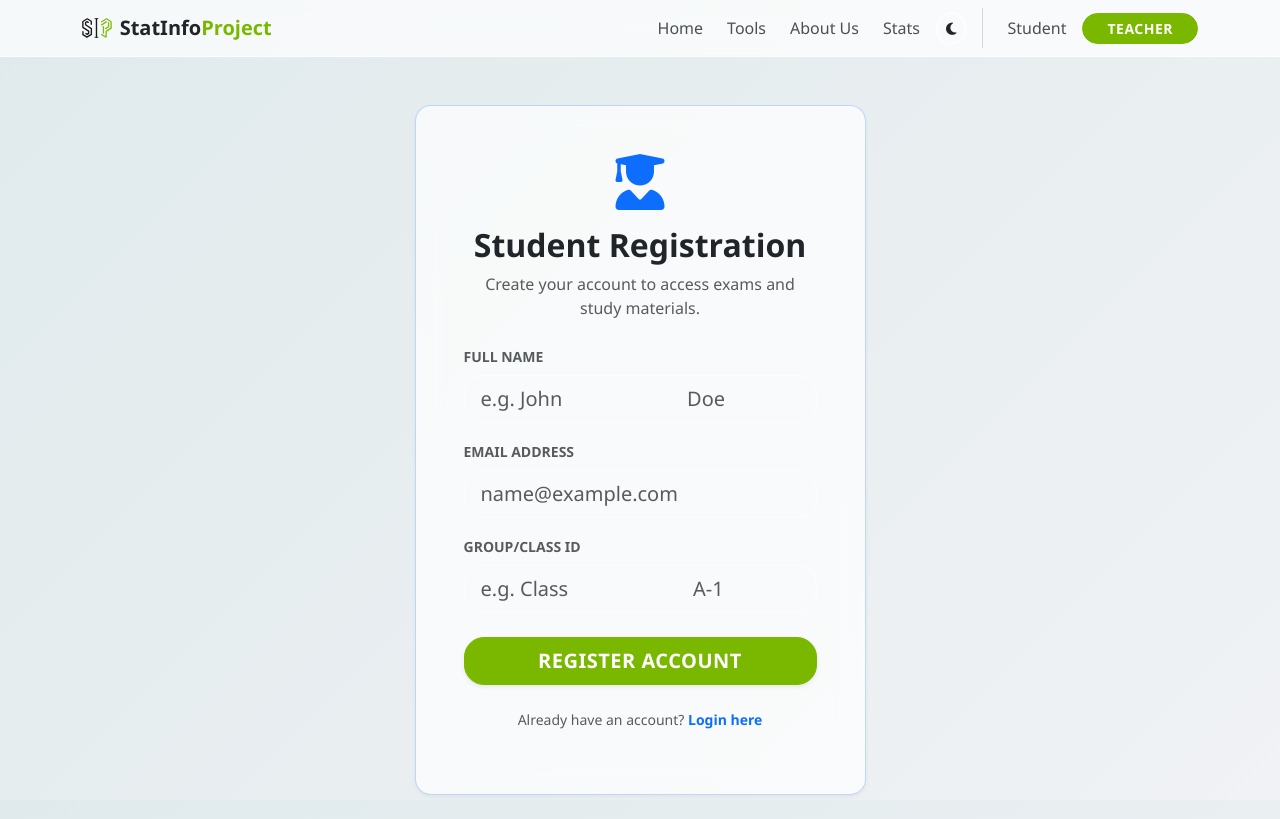
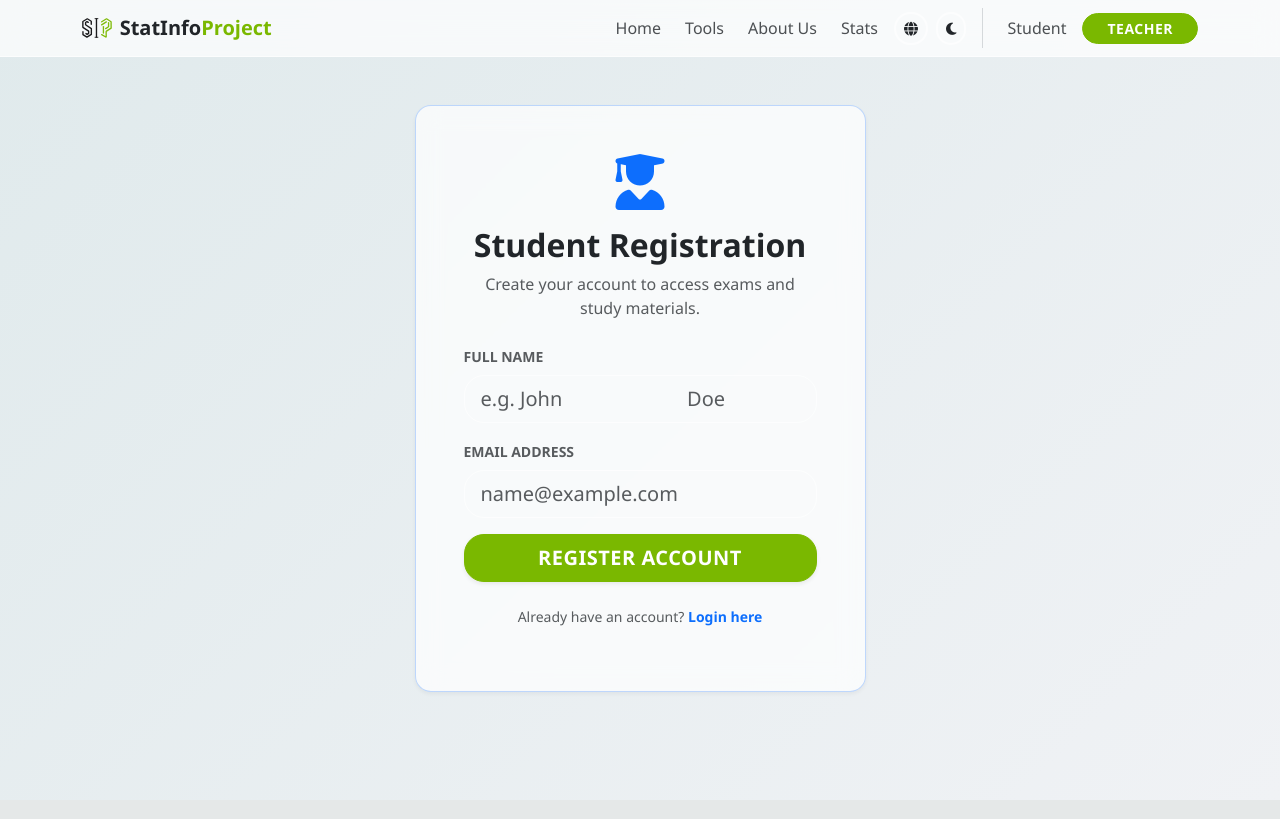
Before and after one commit to havin231/StatInfoProject, a Flask app: page /student/signup in a window 1280 px wide. Run offline with Flask 3, Linux system fonts and the light colour scheme; some libraries are stand-ins or nearby versions.

Commit message:
feat: Removed student groups, added admin teacher reassignment, added Kurdish language support

```diff
--- a/app/forms.py
+++ b/app/forms.py
@@ -57,7 +57,6 @@ class StudentForm(FlaskForm):
     full_name = StringField('Full Name', validators=[DataRequired()])
     email = StringField('Email Address', validators=[Optional(), Email()])
     access_code = StringField('Access Code (Unique)', validators=[DataRequired()])
-    group_id = StringField('Group/Class ID', validators=[DataRequired(), Length(max=20)])
     submit = SubmitField('Add Student')
 
 class StudentSignupForm(FlaskForm):
@@ -66,7 +65,6 @@ class StudentSignupForm(FlaskForm):
     """
     full_name = StringField('Full Name', validators=[DataRequired()])
     email = StringField('Email Address', validators=[DataRequired(), Email()])
-    group_id = StringField('Group/Class ID', validators=[DataRequired(), Length(max=20)])
     submit = SubmitField('Register Account')
 
 class StudentSettingsForm(FlaskForm):
@@ -84,7 +82,6 @@ class StudentEditForm(FlaskForm):
     full_name = StringField('Full Name', validators=[DataRequired()])
     email = StringField('Email Address', validators=[Optional(), Email()])
     access_code = StringField('Access Code', validators=[DataRequired()])
-    group_id = StringField('Group/Class ID', validators=[DataRequired(), Length(max=20)])
     submit = SubmitField('Update Student Details')
 
 # ==========================================
--- a/app/models.py
+++ b/app/models.py
@@ -50,9 +50,6 @@ class Student(db.Model):
     # NEW: Email (Optional for old students, Required for new)
     email = db.Column(db.String(120), unique=True, nullable=True)
 
-    # Group Identifier (e.g., 'Class A', 'Grade 10')
-    group_id = db.Column(db.String(20), nullable=False)
-
     # Timestamps
     created_at = db.Column(db.DateTime, default=datetime.utcnow)
     updated_at = db.Column(db.DateTime, default=datetime.utcnow, onupdate=datetime.utcnow)
@@ -62,7 +59,7 @@ class Student(db.Model):
     answers = db.relationship('StudentAnswer', backref='student', lazy=True)
 
     def __repr__(self):
-        return f"Student('{self.full_name}', Group: {self.group_id}')"
+        return f"Student('{self.full_name}')"
 
 # ==========================================
 # 3. SUBJECT MODEL
--- a/app/routes.py
+++ b/app/routes.py
@@ -335,7 +335,6 @@ def student_signup():
         new_student = Student(
             full_name=form.full_name.data,
             email=form.email.data,
-            group_id=form.group_id.data,
             access_code=new_code
         )
 
@@ -1011,7 +1010,6 @@ def admin_students():
             new_student = Student(
                 full_name=form_manual.full_name.data,
                 access_code=form_manual.access_code.data,
-                group_id=form_manual.group_id.data,
                 email=form_manual.email.data
             )
             db.session.add(new_student)
@@ -1065,7 +1063,6 @@ def edit_student(student_id):
         student_record.full_name = form.full_name.data
         student_record.email = form.email.data
         student_record.access_code = form.access_code.data
-        student_record.group_id = form.group_id.data
 
         try:
             db.session.commit()
@@ -1247,8 +1244,8 @@ def import_students_step1():
             data_frame.columns = [col_name.lower().strip() for col_name in data_frame.columns]
 
             # Validate required columns
-            if 'name' not in data_frame.columns or 'group' not in data_frame.columns:
-                flash('Import Error: Your file must contain columns named "Name" and "Group".', 'danger')
+            if 'name' not in data_frame.columns:
+                flash('Import Error: Your file must contain a column named "Name".', 'danger')
                 return redirect(url_for('main.admin_students'))
 
             # Construct the preview list
@@ -1256,7 +1253,6 @@ def import_students_step1():
             for index, row in data_frame.iterrows():
                 batch_preview_list.append({
                     'full_name': str(row['name']),
-                    'group_id': str(row['group']),
                     'access_code': generate_access_code()
                 })
 
@@ -1382,8 +1378,7 @@ def process_import_confirmation():
 
                 db.session.add(Student(
                     full_name=student_row['full_name'],
-                    access_code=final_code,
-                    group_id=student_row['group_id'][:20] # Strict string truncation
+                    access_code=final_code
                 ))
                 save_count += 1
 
@@ -1916,7 +1911,6 @@ def teacher_analytics():
         student_obj = {
             'id': active_student.id,
             'name': active_student.full_name,
-            'group': active_student.group_id,
             'avg_score': personal_average
         }
         student_metric_data.append(student_obj)
@@ -1924,15 +1918,6 @@ def teacher_analytics():
             at_risk_student_list.append(student_obj)
 
     # 3. Chart Data Preparations
-    # Group Chart
-    group_metric_map = {}
-    for r in set_results:
-        g_id = r.student.group_id
-        if g_id not in group_metric_map: group_metric_map[g_id] = []
-        group_metric_map[g_id].append(r.score)
-
-    g_labels = list(group_metric_map.keys())
-    g_values = [round(sum(group_metric_map[k])/len(group_metric_map[k]), 1) for k in g_labels]
 
     # Distribution Chart
     dist_buckets = {'Excellent': 0, 'Good': 0, 'Pass': 0, 'Fail': 0}
@@ -1971,8 +1956,6 @@ def teacher_analytics():
         question_data=question_stats_list,
         student_data=student_metric_data,
         at_risk_students=at_risk_student_list,
-        group_labels=g_labels,
-        group_values=g_values,
         dist_values=list(dist_buckets.values()),
         trend_dates=t_labels,
         trend_scores=t_values,
@@ -2028,11 +2011,10 @@ def export_grades():
     output_stream.write('\ufeff') # BOM
     writer = csv.writer(output_stream, quoting=csv.QUOTE_ALL)
 
-    writer.writerow(['Student', 'Group', 'Course', 'Score (%)', 'Date'])
+    writer.writerow(['Student', 'Course', 'Score (%)', 'Date'])
     for res in results_to_export:
         writer.writerow([
             res.student.full_name,
-            res.student.group_id,
             res.subject.name,
             res.score,
             res.date_submitted.strftime('%Y-%m-%d')
@@ -2111,9 +2093,9 @@ def export_full_backup():
         s_obj = io.StringIO()
         s_obj.write('\ufeff')
         w_obj = csv.writer(s_obj, quoting=csv.QUOTE_ALL)
-        w_obj.writerow(['ID', 'Full_Name', 'Access_Code', 'Group_ID', 'Email', 'Created_At', 'Updated_At'])
+        w_obj.writerow(['ID', 'Full_Name', 'Access_Code', 'Email', 'Created_At', 'Updated_At'])
         for student in Student.query.all():
-            w_obj.writerow([student.id, student.full_name, student.access_code, student.group_id, student.email or '', student.created_at, student.updated_at])
+            w_obj.writerow([student.id, student.full_name, student.access_code, student.email or '', student.created_at, student.updated_at])
         master_zip.writestr('3_students.csv', s_obj.getvalue())
 
         # 4. Pages (Lectures)
@@ -2356,7 +2338,6 @@ def restore_system():
                         id=int(row['ID']),
                         full_name=row['Full_Name'],
                         access_code=row['Access_Code'],
-                        group_id=row['Group_ID'],
                         email=row.get('Email') or None,
                         created_at=created,
                         updated_at=updated
@@ -2671,3 +2652,10 @@ def delete_all_tools():
         flash(f'Error deleting all tools: {str(e)}', 'danger')
 
     return redirect(url_for('main.toolbase'))
+
+# --- LANGUAGE SETTINGS ---
+@main.route('/set_lang/<lang>')
+def set_lang(lang):
+    if lang in ['en', 'ku']:
+        session['lang'] = lang
+    return redirect(request.referrer or url_for('main.index'))
--- a/app/templates/admin/edit_student.html
+++ b/app/templates/admin/edit_student.html
@@ -24,10 +24,7 @@
                         <label class="form-label small fw-bold text-muted opacity-75">Email Address</label>
                         {{ form.email(class="form-control") }}
                     </div>
-                    <div class="mb-4">
-                        <label class="form-label small fw-bold text-muted opacity-75">Group / Class ID</label>
-                        {{ form.group_id(class="form-control") }}
-                    </div>
+
                     <div class="d-flex justify-content-between border-top pt-3">
                         <a href="/admin/students" class="btn btn-outline-secondary">Cancel</a>
                         {{ form.submit(class="btn btn-primary px-4") }}
--- a/app/templates/admin/import_preview.html
+++ b/app/templates/admin/import_preview.html
@@ -80,7 +80,6 @@
                                     <th class="ps-4">#</th>
                                     {% if import_type == 'student' %}
                                     <th>Full Name</th>
-                                    <th>Group ID</th>
                                     <th>Generated Access Code</th>
                                     {% elif import_type == 'question' %}
                                     <th style="width: 40%;">Question</th>
@@ -96,7 +95,6 @@
 
                                     {% if import_type == 'student' %}
                                     <td class="fw-bold">{{ row.full_name }}</td>
-                                    <td><span class="badge bg-secondary">{{ row.group_id }}</span></td>
                                     <td><code class="text-primary fw-bold">{{ row.access_code }}</code></td>
 
                                     {% elif import_type == 'question' %}
--- a/app/templates/base.html
+++ b/app/templates/base.html
@@ -4,7 +4,8 @@
     data-bs-theme: Controls Light/Dark mode (Bootstrap standard)
     data-theme: Controls the specific visual style (Glass vs Cyber)
 -->
-<html lang="en" data-bs-theme="light" data-theme="glass">
+<html lang="{{ session.get('lang', 'en') }}" dir="{{ 'rtl' if session.get('lang') == 'ku' else 'ltr' }}"
+    data-bs-theme="light" data-theme="glass">
 
 <head>
     <meta charset="UTF-8">
@@ -30,7 +31,11 @@
     </script>
 
     <!-- 2. Bootstrap 5.3 CSS (CDN) -->
+    {% if session.get('lang') == 'ku' %}
+    <link href="https://cdn.jsdelivr.net/npm/bootstrap@5.3.2/dist/css/bootstrap.rtl.min.css" rel="stylesheet">
+    {% else %}
     <link href="https://cdn.jsdelivr.net/npm/bootstrap@5.3.2/dist/css/bootstrap.min.css" rel="stylesheet">
+    {% endif %}
 
     <!-- 3. FontAwesome Icons (CDN) -->
     <link rel="stylesheet" href="https://cdnjs.cloudflare.com/ajax/libs/font-awesome/6.4.2/css/all.min.css">
@@ -107,10 +112,16 @@
                 StatInfo<span>Project</span>
             </a>
 
-            <!-- Mobile Theme Toggle (Visible only on < lg) -->
-            <button class="btn btn-link text-reset p-0 me-3 d-lg-none" onclick="toggleMode()">
-                <i class="fas fa-moon fa-lg" id="mobileModeIcon"></i>
-            </button>
+            <!-- Mobile Theme Toggle & Language Toggle (Visible only on < lg) -->
+            <div class="d-flex d-lg-none mt-1">
+                <a href="{{ url_for('main.set_lang', lang='ku' if session.get('lang', 'en') == 'en' else 'en') }}"
+                    class="btn btn-link text-reset p-0 me-3" title="Toggle Language">
+                    <i class="fas fa-globe fa-lg"></i>
+                </a>
+                <button class="btn btn-link text-reset p-0 me-3" onclick="toggleMode()" title="Toggle Light/Dark">
+                    <i class="fas fa-moon fa-lg" id="mobileModeIcon"></i>
+                </button>
+            </div>
 
             <!-- Mobile 'About Us' Text Link (Visible only on < lg) -->
             <!-- Mobile Menu Toggler Links -->
@@ -132,6 +143,14 @@
                     <li class="nav-item"><a class="nav-link" href="/toolbase">Tools</a></li>
                     <li class="nav-item"><a class="nav-link" href="/about">About Us</a></li>
                     <li class="nav-item"><a class="nav-link" href="/public/stats">Stats</a></li>
+
+                    <!-- Language Switcher -->
+                    <li class="nav-item">
+                        <a href="{{ url_for('main.set_lang', lang='ku' if session.get('lang', 'en') == 'en' else 'en') }}"
+                            class="btn btn-sm btn-outline" title="Toggle Language (English/Kurdish)">
+                            <i class="fas fa-globe"></i>
+                        </a>
+                    </li>
 
                     <!-- Dark/Light Mode Toggle Button -->
                     <li class="nav-item">
--- a/app/templates/student_signup.html
+++ b/app/templates/student_signup.html
@@ -34,14 +34,7 @@
                         {% endfor %}
                     </div>
 
-                    <div class="mb-4">
-                        {{ form.group_id.label(class="form-label fw-bold small text-uppercase text-muted") }}
-                        {{ form.group_id(class="form-control form-control-lg bg-transparent", placeholder="e.g. Class
-                        A-1") }}
-                        {% for error in form.group_id.errors %}
-                        <span class="text-danger small">{{ error }}</span>
-                        {% endfor %}
-                    </div>
+
 
                     <div class="d-grid mb-3">
                         {{ form.submit(class="btn btn-primary btn-lg shadow-sm") }}
```
Also changed, not shown: app/__init__.py (+7 -0 lines), app/templates/admin/students.html (+3 -10 lines), app/templates/index.html (+7 -4 lines), app/templates/teacher/analytics.html (+18 -34 lines), app/templates/teacher/builder.html (+11 -2 lines), app/templates/teacher/student_detail.html (+12 -7 lines), drop_group_id.py (added, +13 -0 lines).
